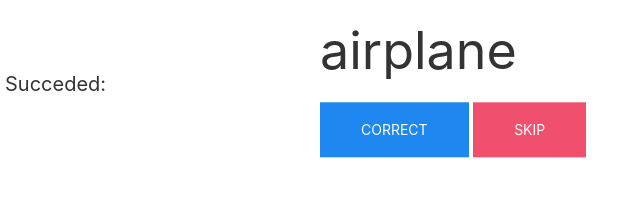
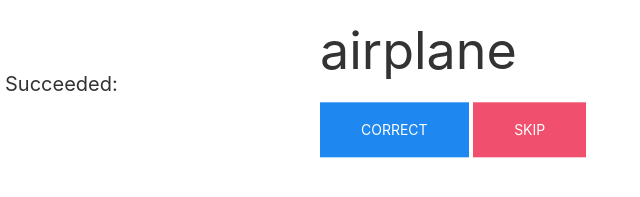
Before and after one commit to oscros/remote-work-era-thesis, a plain HTML site: page public/index.html in a window 1280 px wide. Both pictures are taken after a click on the button "PLAY". Shown: the part 311-508 px from the top of the page, 0-640 px from the left. Drawn offline with nearby package versions, Linux system fonts and the light colour scheme; some packages are replaced by stand-ins of ours; no server answers.

Commit message:
fix spelling

```diff
--- a/public/index.html
+++ b/public/index.html
@@ -185,7 +185,7 @@
   </div>
 
   <div hidden=true style="margin: 5px;" id="successList" class="uk-position-center-left">
-    <h4>Succeded:</h4>
+    <h4>Succeeded:</h4>
     <ul id="successListElement" class="uk-list">
     </ul>
   </div>
```
Also changed, not shown: 1 other file.
